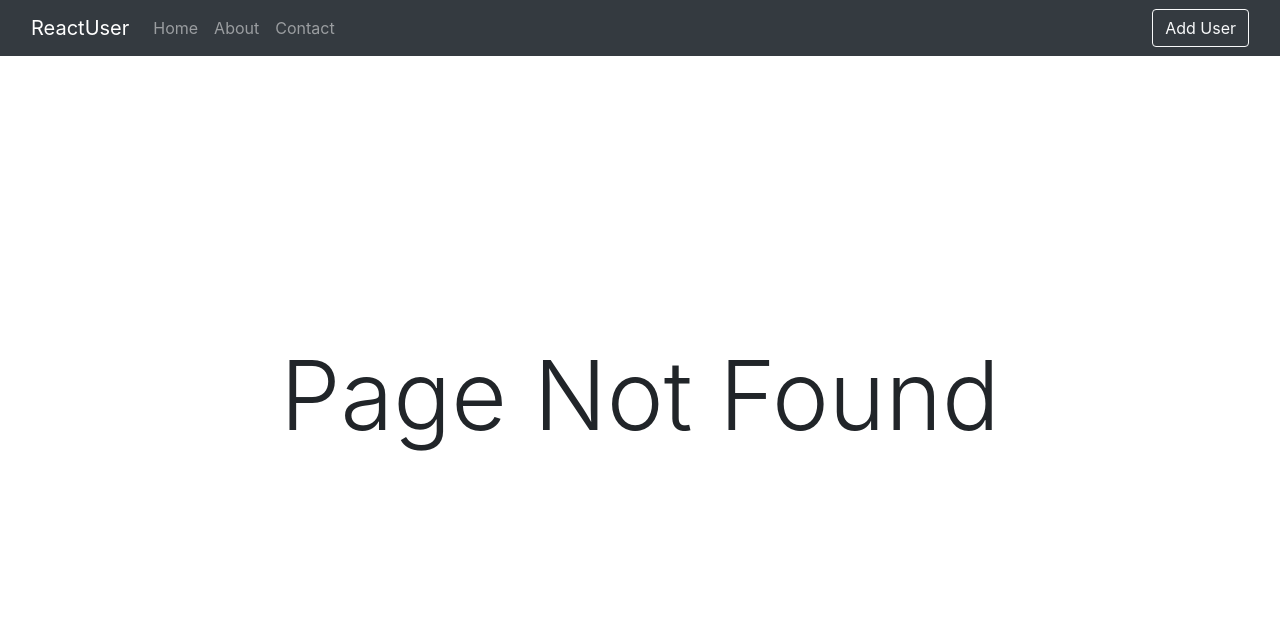
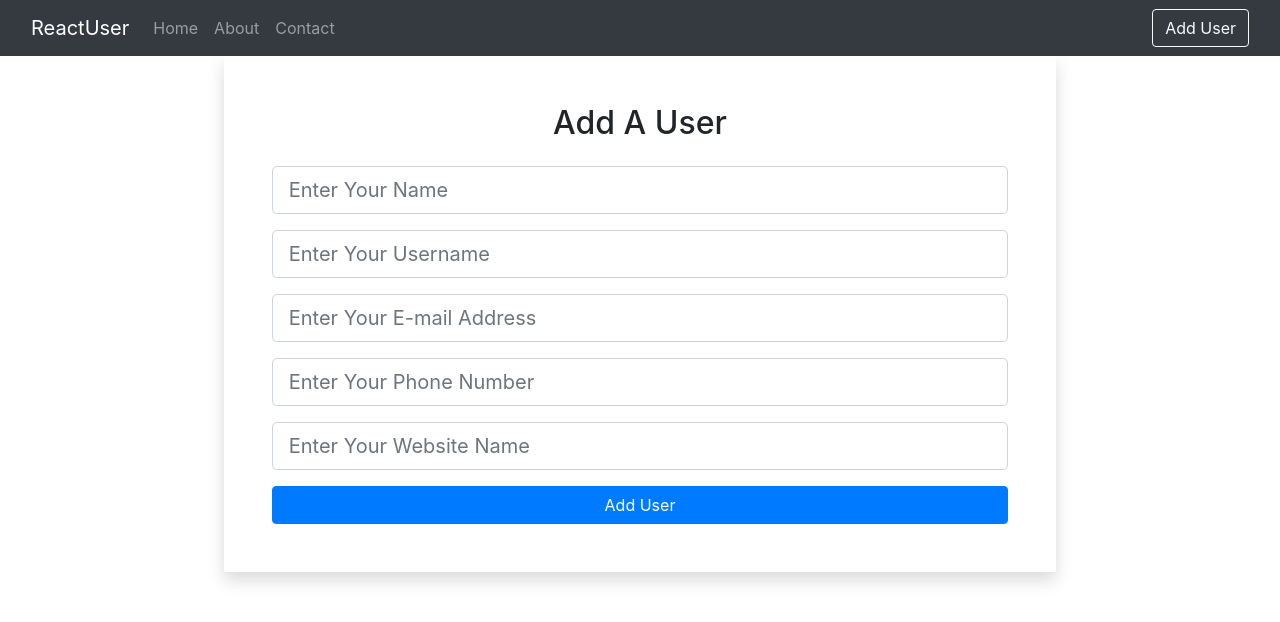
Before and after one commit to ParthPatel133/react-redux-app, a React (Create React App) app: page /users/add in a window 1280 px wide. Before the commit this address had no page. Shown: the top 622 px of the page. Built offline with nearby package versions, Linux system fonts and the light colour scheme.

Commit message:
basic addUser form structure

```diff
--- a/src/App.js
+++ b/src/App.js
@@ -5,6 +5,7 @@ import Contact from './pages/Contact';
 import Navbar from './components/layout/Navbar';
 import {BrowserRouter, Route, Switch} from 'react-router-dom';
 import NotFound from './pages/NotFound';
+import AddUser from './components/users/AddUser';
 
 export default function App() {
   return (
@@ -15,6 +16,7 @@ export default function App() {
           <Route exact path='/' component={Home} />
           <Route exact path='/about' component={About} />
           <Route exact path='/contact' component={Contact} />
+          <Route exact path='/users/add' component={AddUser} />
           <Route component={NotFound} />
         </Switch>
       </div>
--- a/src/components/layout/Navbar.js
+++ b/src/components/layout/Navbar.js
@@ -4,7 +4,7 @@ import {Link, NavLink} from 'react-router-dom';
 const Navbar = () => {
   return (
     <div>
-      <nav className='navbar navbar-expand-lg fixed-top navbar-dark bg-dark'>
+      <nav className='navbar navbar-expand-lg  navbar-dark bg-dark'>
         <div className='container-fluid'>
           <Link className='navbar-brand' to='/'>
             ReactUser
@@ -39,7 +39,9 @@ const Navbar = () => {
               </li>
             </ul>
           </div>
-          <button className='btn btn-outline-light '>Add User</button>
+          <Link to='/users/add' className='btn btn-outline-light '>
+            Add User
+          </Link>
         </div>
       </nav>
     </div>
--- /dev/null
+++ b/src/components/users/AddUser.js
@@ -0,0 +1,83 @@
+import React, {useState} from 'react';
+
+const AddUser = () => {
+  const [user, setUser] = useState({
+    fullname: '',
+    username: '',
+    email: '',
+    phone: '',
+    website: '',
+  });
+
+  const onInputChange = (e) => {
+    setUser({[e.target.name]: e.target.value});
+  };
+
+  const onSubmit = (e) => {
+    e.preventDefault();
+  };
+
+  const {fullname, username, email, website, phone} = user;
+  return (
+    <div className='container'>
+      <div className='w-75 mx-auto shadow p-5'>
+        <h2 className='text-center mb-4'>Add A User</h2>
+        <form onSubmit={(e) => onSubmit(e)}>
+          <div className='form-group'>
+            <input
+              type='text'
+              className='form-control form-control-lg'
+              placeholder='Enter Your Name'
+              name='fullname'
+              value={fullname}
+              onChange={(e) => onInputChange(e)}
+            />
+          </div>
+          <div className='form-group'>
+            <input
+              type='text'
+              className='form-control form-control-lg'
+              placeholder='Enter Your Username'
+              name='username'
+              value={username}
+              onChange={(e) => onInputChange(e)}
+            />
+          </div>
+          <div className='form-group'>
+            <input
+              type='email'
+              className='form-control form-control-lg'
+              placeholder='Enter Your E-mail Address'
+              name='email'
+              value={email}
+              onChange={(e) => onInputChange(e)}
+            />
+          </div>
+          <div className='form-group'>
+            <input
+              type='text'
+              className='form-control form-control-lg'
+              placeholder='Enter Your Phone Number'
+              name='phone'
+              value={phone}
+              onChange={(e) => onInputChange(e)}
+            />
+          </div>
+          <div className='form-group'>
+            <input
+              type='text'
+              className='form-control form-control-lg'
+              placeholder='Enter Your Website Name'
+              name='website'
+              value={website}
+              onChange={(e) => onInputChange(e)}
+            />
+          </div>
+          <button className='btn btn-primary btn-block'>Add User</button>
+        </form>
+      </div>
+    </div>
+  );
+};
+
+export default AddUser;
--- a/src/pages/About.js
+++ b/src/pages/About.js
@@ -1,7 +1,7 @@
 const About = () => {
   return (
     <div className='container'>
-      <div className='py-4'>
+      <div className='py-4 mt-5'>
         <h1>About page</h1>
         <p className='lead'>
           Lorem ipsum dolor sit amet consectetur adipisicing elit. Molestias
--- a/src/pages/Contact.js
+++ b/src/pages/Contact.js
@@ -1,7 +1,7 @@
 const Contact = () => {
   return (
     <div className='container'>
-      <div className='py-4'>
+      <div className='py-4 mt-5'>
         <h1>contact page</h1>
       </div>
     </div>
```
Also changed, not shown: src/components/AddUser.js (deleted, +0 -50 lines), 1 other file (tests, documents, lock files or other folders).
